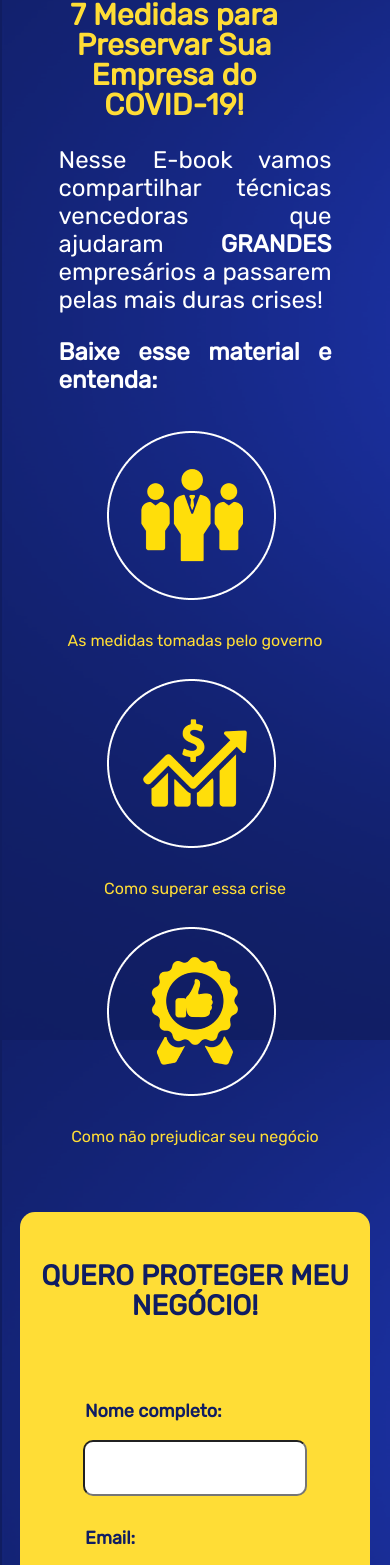
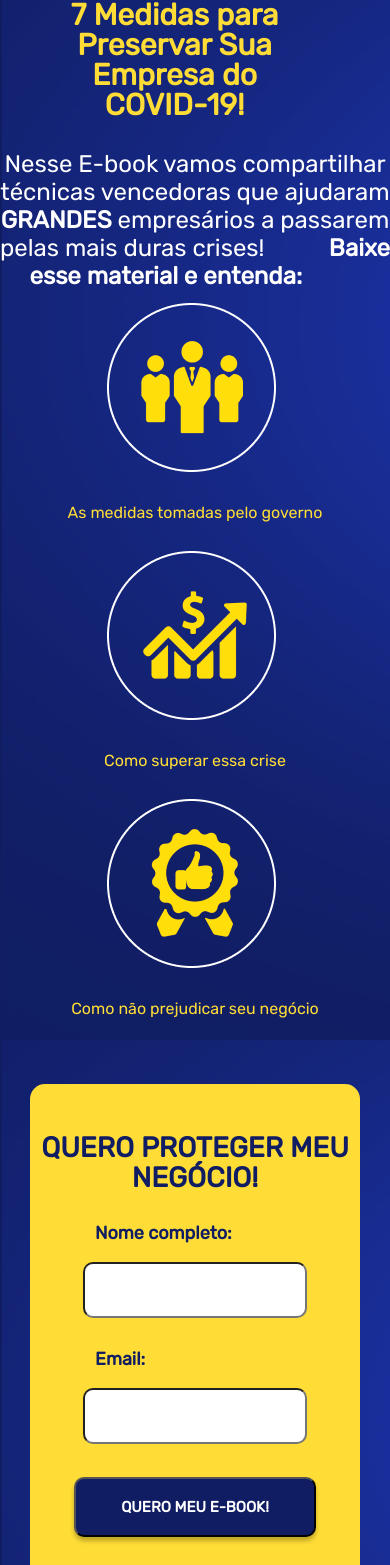
Before and after one commit to glaubermag/ebook-landing-page, a React (Create React App) app: page / in a window 390 px wide. Shown: the part 128-1693 px from the top of the page. Built offline with nearby package versions, Linux system fonts and the light colour scheme.

Commit message:
Update style.css

```diff
--- a/src/components/style.css
+++ b/src/components/style.css
@@ -64,7 +64,7 @@ margin-left: 100px;
 }
 
 form {
-    margin-top: 80px;
+    margin-top: 60px;
 }
 
 .titulo-form {
@@ -83,11 +83,7 @@ input {
     width: 250px;
     height: 12px;
     margin-bottom: 4%;
-
 }
-
-
-
 button {
 color: white;
 font-family: Rubik;
@@ -147,6 +143,7 @@ margin-right: 15%;
     .container {
       flex-direction: column;
       flex-wrap: nowrap;
+      text-align: center;
     }
     .container-icons {
         flex-direction: column;
@@ -173,11 +170,15 @@ justify-content: center;
         margin-bottom: 0.5%;
     }
 
+    form {
+        margin-top: 30px;
+    }
     .retangulo {
     margin-top: 50px;
-    margin-left: 20px;
-    margin-right: 20px;
+    margin-left: 30px;
+    margin-right: 30px;
     justify-self: center;
+    height: 480px;
     }
 
     .titulo-amarelo {
@@ -187,12 +188,23 @@ justify-content: center;
         font-size: 30px;
         line-height: 30px;
         color: #FFDD36;
-        margin-left: 10%;
         margin-top: 60px;
         margin-bottom: 60px;
-        width: 9em;
-        height: 86px;
+        width: 8em;
+        height: 3em;
         }
+
+        .paragrafo {
+            display: initial;
+            margin-top: 5%;
+           text-align: justify;
+            font-size: 24px;
+            line-height: 28px;
+            color: #FFFFFF;
+            text-align: justify;
+            margin-left: 0%;
+            margin-right: 15%;
+            }
 
         input {
             border-radius: 10px;
```
